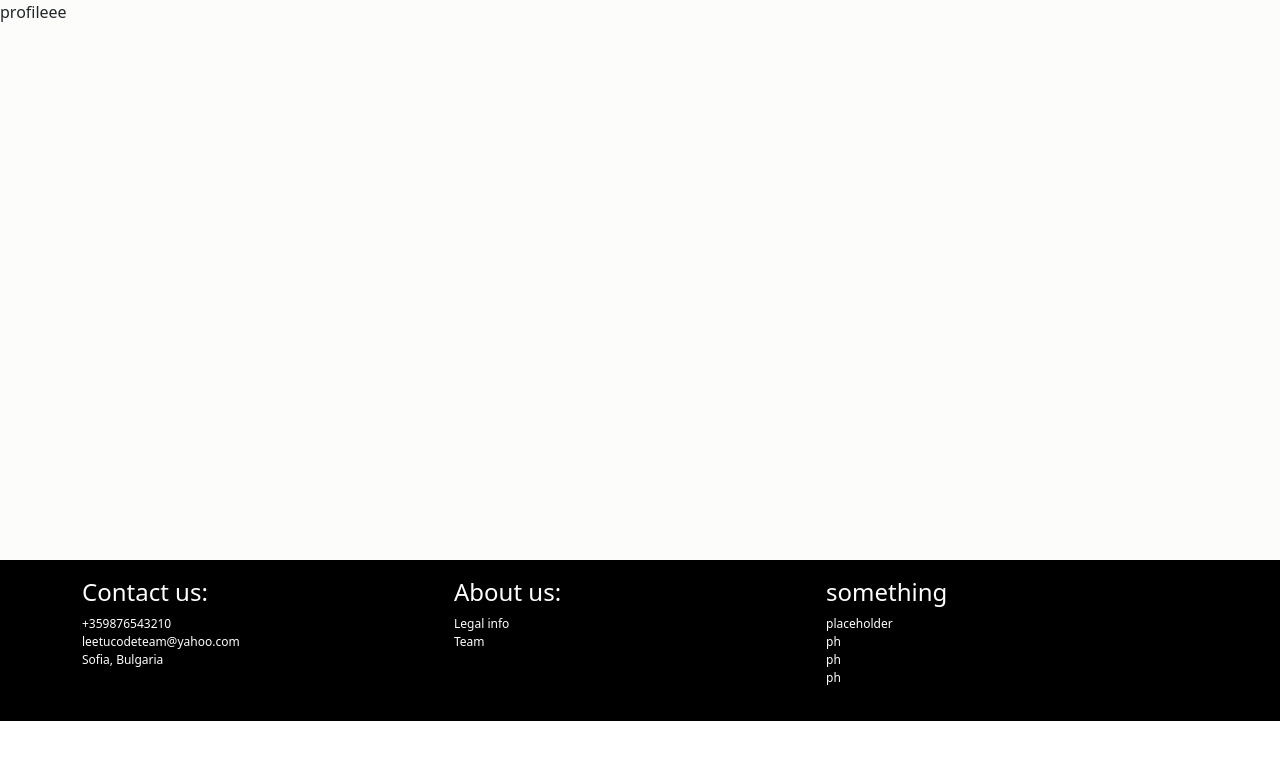
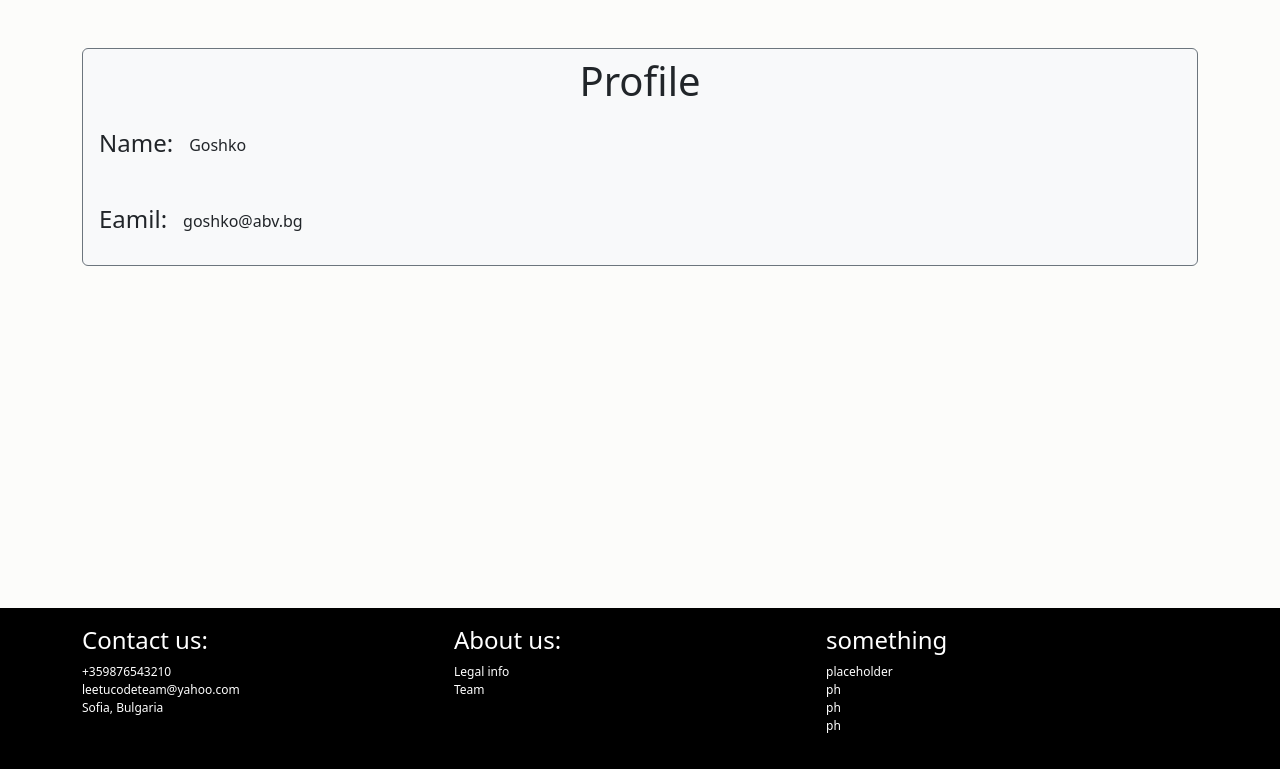
Before and after one commit to Hriis1/LeeTUcode, a PHP site: page /profile.php?id=1 in a window 1280 px wide. Shown: the part 80-849 px from the top of the page. Before the commit the page ends 801 px from the top, so only its background shows below. Run offline with PHP 8.4, Linux system fonts and the light colour scheme; data comes from the database, SQL or seed files in the repository; some libraries are stand-ins or nearby versions.

Commit message:
test data for profile page

```diff
--- a/profile.php
+++ b/profile.php
@@ -1,8 +1,62 @@
-<?php include_once "components/head.php" ?>
+<?php
+include_once "components/head.php";
+
+$user = $dbHandler->getUserById($_GET["id"]);
+?>
+
 <body>
     <?php include_once "components/header.php" ?>
+    <style>
+        .task-container {
+            display: flex;
+            flex-wrap: wrap;
+            margin-left: 70px;
+            margin-bottom: 30px;
+        }
+
+        .task-card {
+            background-color: #fff;
+            border-radius: 8px;
+            box-shadow: 0 0 10px rgba(0, 0, 0, 0.1);
+            margin: 10px;
+            padding: 20px;
+            width: 200px;
+            min-height: 150px;
+        }
+
+        .task-card h3 {
+            color: #333;
+        }
+    </style>
     <main>
-        profileee
+        <div class="container my-5">
+            <div class="task-info bg-light border border-secondary rounded ps-3 pt-2 pe-3">
+                <div class="row">
+                    <div class="col-lg-12 text-center">
+                        <h1>
+                            Profile
+                        </h1>
+                    </div>
+                </div>
+                <div class="row mt-3">
+                    <div class="col-lg-12 d-flex mb-3">
+                        <h4>Name:</h4>
+                        <p class="ps-3 pt-1">
+                            Goshko
+                        </p>
+                    </div>
+                </div>
+                <div class="row mt-3">
+                    <div class="col-lg-12 d-flex mb-3">
+                        <h4>Eamil:</h4>
+                        <p class="ps-3 pt-1">
+                            goshko@abv.bg
+                        </p>
+                    </div>
+                </div>
+
+            </div>
+        </div>
     </main>
     <?php include_once "components/footer.php" ?>
 </body>
```
